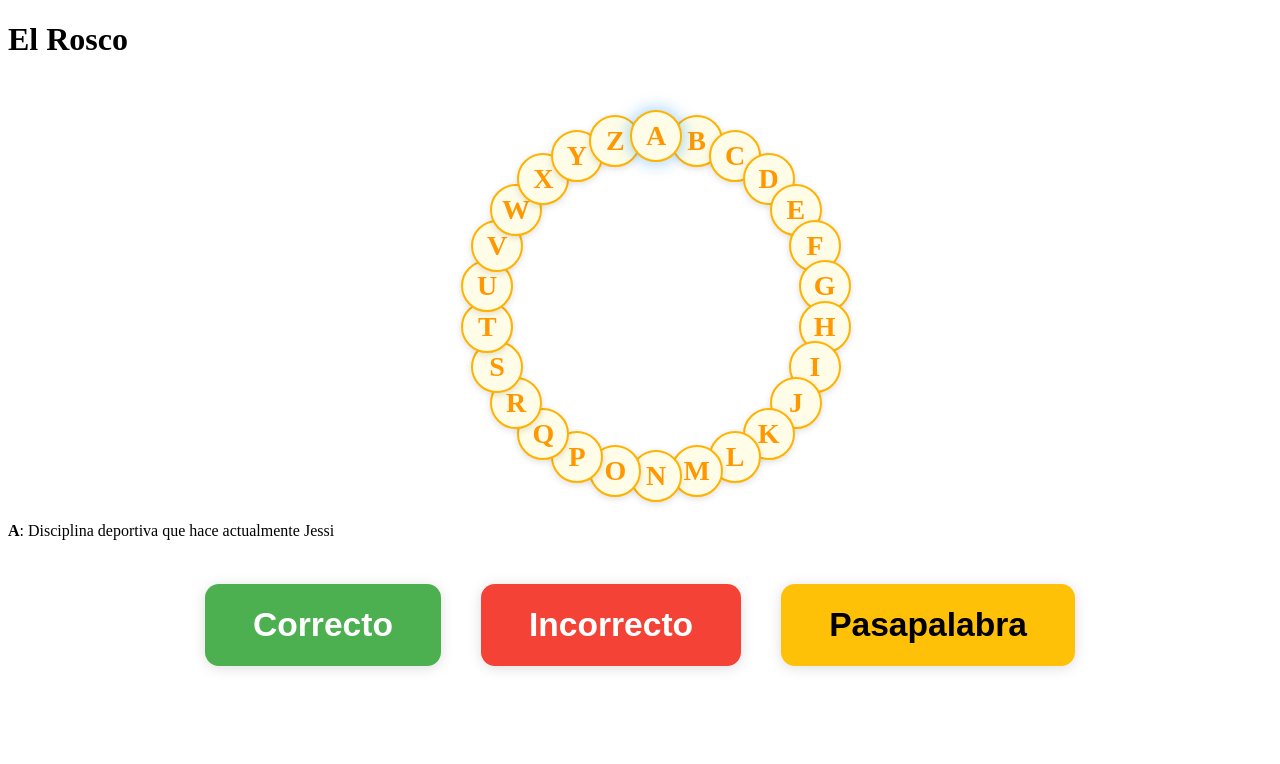
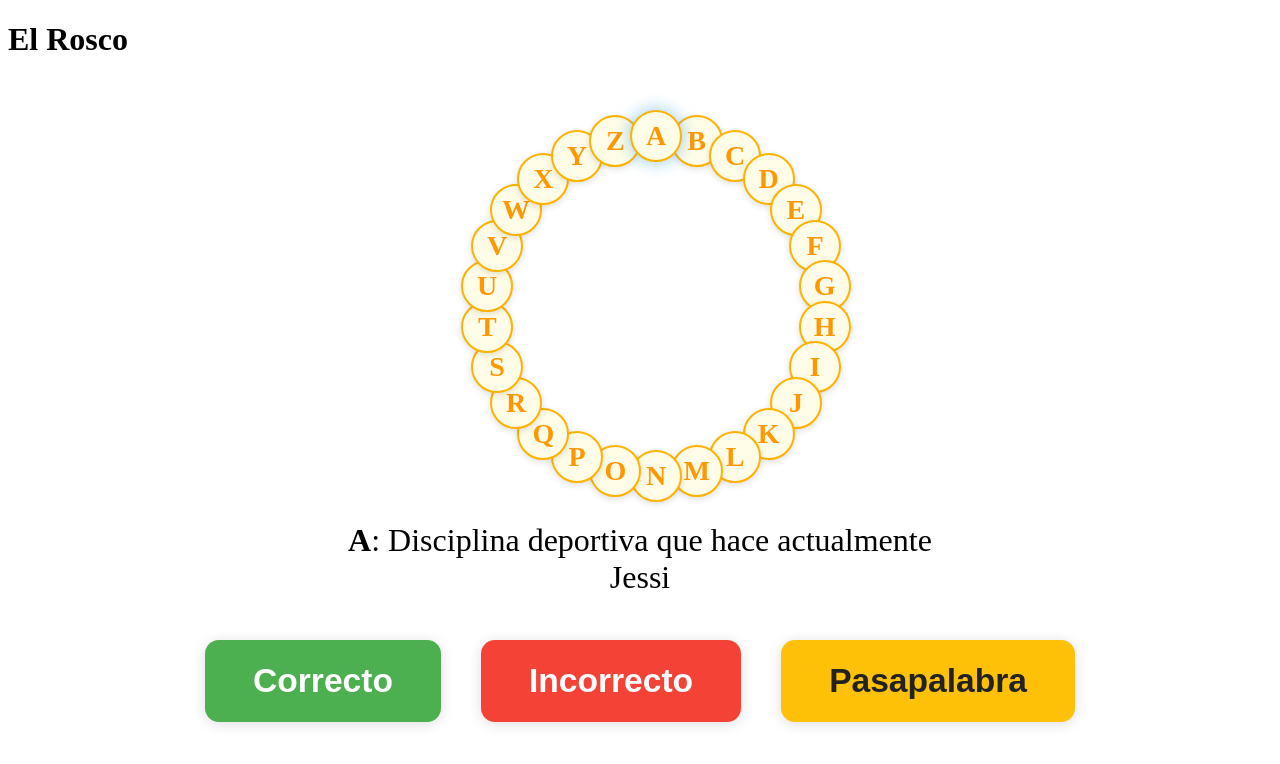
Before and after one commit to luciadd/rosco-dia-del-amigo, a React (Vite) app: page / in a window 1280 px wide. Shown: the top 764 px of the page. Built offline with nearby package versions, Linux system fonts and the light colour scheme.

Commit message:
Update App.jsx

```diff
--- a/src/App.jsx
+++ b/src/App.jsx
@@ -88,20 +88,19 @@ export default function App() {
       <LetterCircle status={status} current={idx} />
       {!gameOver ? (
         <div>
-          <div className="clue">
+          <div className="clue" style={{textAlign: "center", fontSize: "2rem", margin: "32px auto 12px auto", maxWidth: 650}}>
             <strong>{question.letter}</strong>: {question.clue}
           </div>
-          {/* No answer input, only buttons */}
           <div className="host-buttons">
-            <button onClick={handleCorrect} style={{background: "#4CAF50", color: "white"}}>Correcto</button>
-            <button onClick={handleWrong} style={{background: "#f44336", color: "white"}}>Incorrecto</button>
-            <button onClick={handlePasapalabra} style={{background: "#FFC107", color: "black"}}>Pasapalabra</button>
+            <button onClick={handleCorrect}>Correcto</button>
+            <button onClick={handleWrong}>Incorrecto</button>
+            <button onClick={handlePasapalabra}>Pasapalabra</button>
           </div>
         </div>
       ) : (
-        <div className="gameover">
+        <div className="gameover" style={{textAlign: "center", fontSize: "2rem", marginTop: 60}}>
           <span>
-            ¡Fin del juego! <button onClick={restart}>Reiniciar</button>
+            ¡Fin del juego! <button onClick={restart} style={{fontSize: "1.2rem", padding: "10px 28px"}}>Reiniciar</button>
           </span>
         </div>
       )}
```
